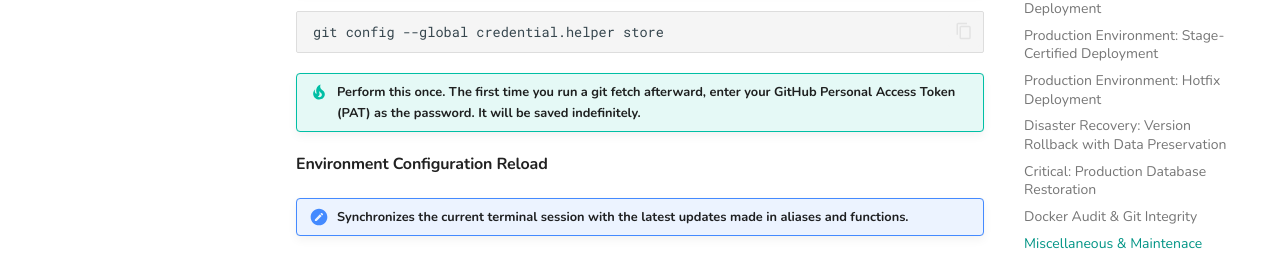
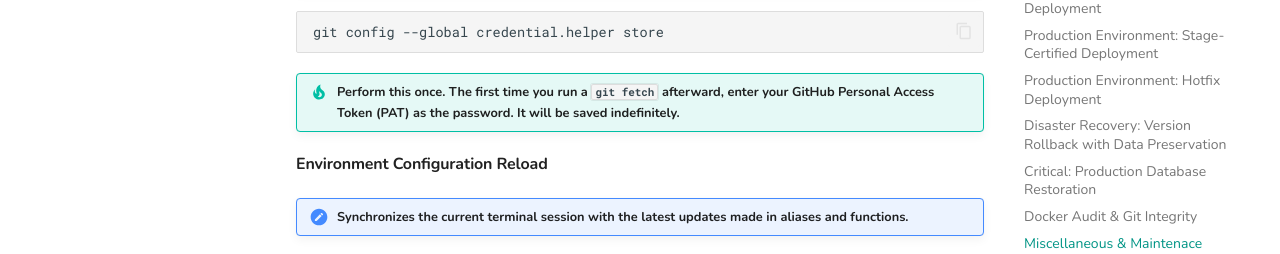
Before and after one commit to pablopenlop/gradewing_guide, an MkDocs documentation site: the page built from docs/other.md, in a window 1280 px wide and 900 px high, scrolled down 13382 px. Shown: the part 177-431 px from the top of the window. Built offline with MkDocs 1.6.1 and Material for MkDocs 9.7.7, drawn with Linux system fonts in a browser that asks for light colours; some of the changed text lies outside the part shown.

````diff
--- a/docs/other.md
+++ b/docs/other.md
@@ -569,7 +569,7 @@ check-git-integrity
 git config --global credential.helper store
 ```
 
-!!! tip "Perform this once. The first time you run a git fetch afterward, enter your GitHub Personal Access Token (PAT) as the password. It will be saved indefinitely."
+!!! tip "Perform this once. The first time you run a **`git fetch`** afterward, enter your GitHub Personal Access Token (PAT) as the password. It will be saved indefinitely."
 
 #### Environment Configuration Reload
 
````
Also changed, not shown: other parts of docs/other.md (+1 -1 lines).
